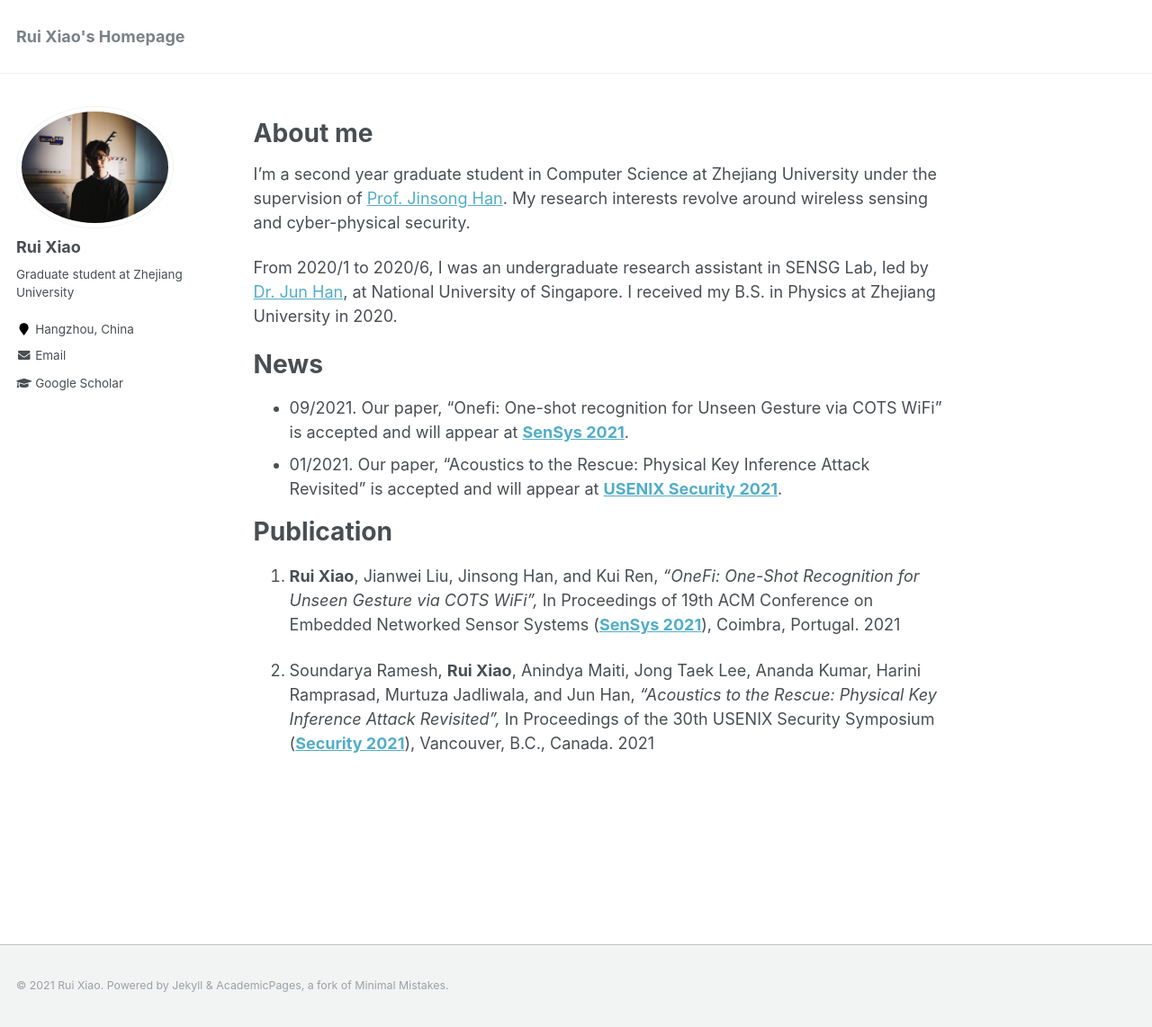
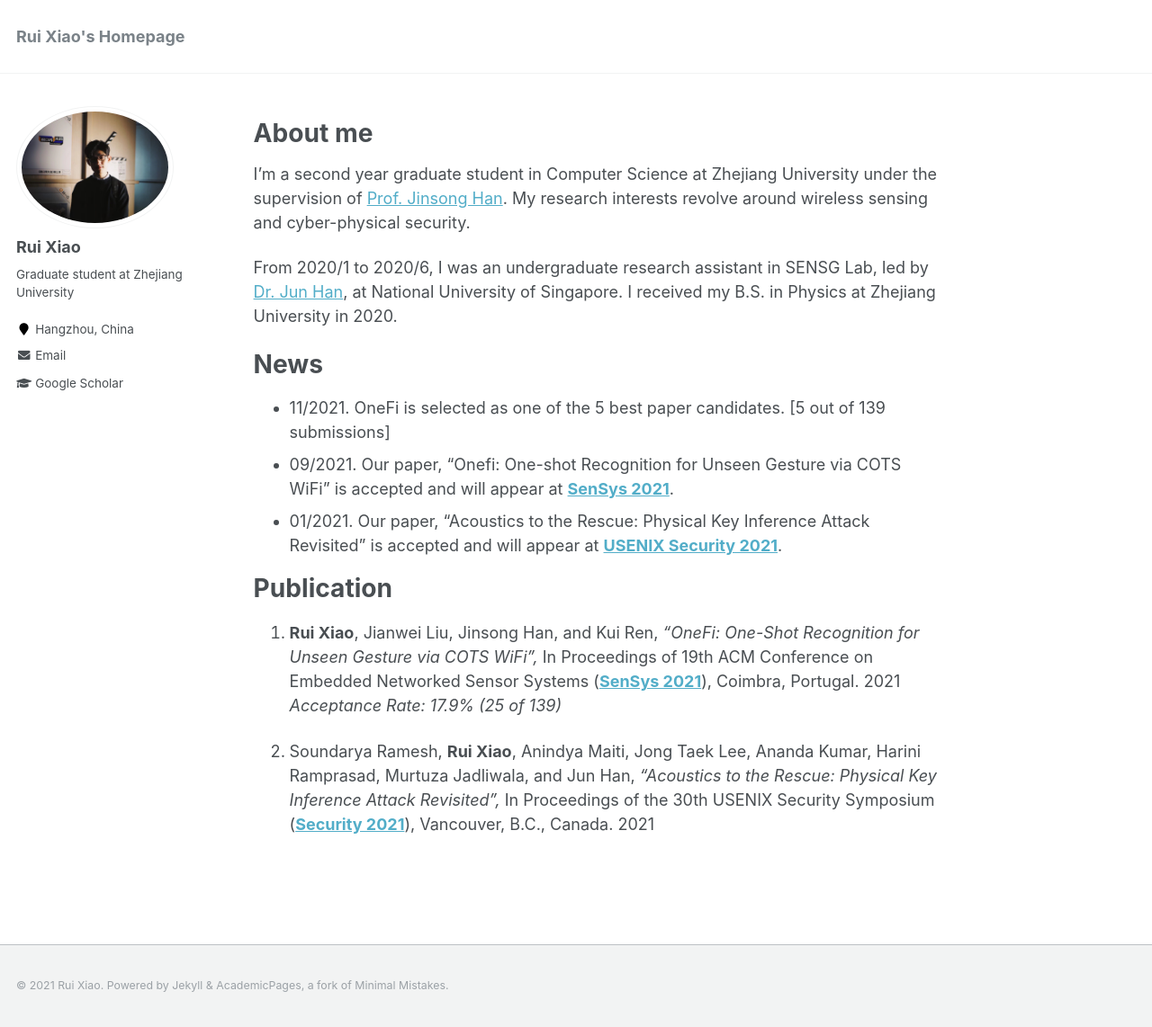
Before and after one commit to ruixiao24/ruixiao24.github.io, a Jekyll site: the page built from _pages/about.md, in a window 1280 px wide and 1142 px high. Shown: the whole window at 90% size. Built offline with Jekyll 4.4.1, drawn with Linux system fonts in a browser that asks for light colours.

Commit message:
add sensys acceptance rate

```diff
--- a/_pages/about.md
+++ b/_pages/about.md
@@ -16,7 +16,8 @@
 
 # News
 
-- 09/2021. Our paper, “Onefi: One-shot recognition for Unseen Gesture via COTS WiFi” is accepted and will appear at **[SenSys 2021](https://sensys.acm.org/2021/)**.
+- 11/2021. OneFi is selected as one of the 5 best paper candidates. [5 out of 139 submissions]
+- 09/2021. Our paper, “Onefi: One-shot Recognition for Unseen Gesture via COTS WiFi” is accepted and will appear at **[SenSys 2021](https://sensys.acm.org/2021/)**.
 - 01/2021. Our paper, “Acoustics to the Rescue: Physical Key Inference Attack Revisited” is accepted and will appear at **[USENIX Security 2021](https://www.usenix.org/conference/usenixsecurity21)**.
 
 # Publication
@@ -25,6 +26,7 @@
     *"OneFi: One-Shot Recognition for Unseen Gesture via COTS WiFi",*
     In Proceedings of 19th ACM Conference on Embedded Networked Sensor Systems
     (**[SenSys 2021](https://sensys.acm.org/2021/)**), Coimbra, Portugal. 2021
+   *Acceptance Rate: 17.9% (25 of 139)*
 
 2. Soundarya Ramesh, **Rui Xiao**, Anindya Maiti, Jong Taek Lee, Ananda Kumar, Harini Ramprasad, Murtuza Jadliwala, and Jun Han,
     *"Acoustics to the Rescue: Physical Key Inference Attack Revisited",*
```
